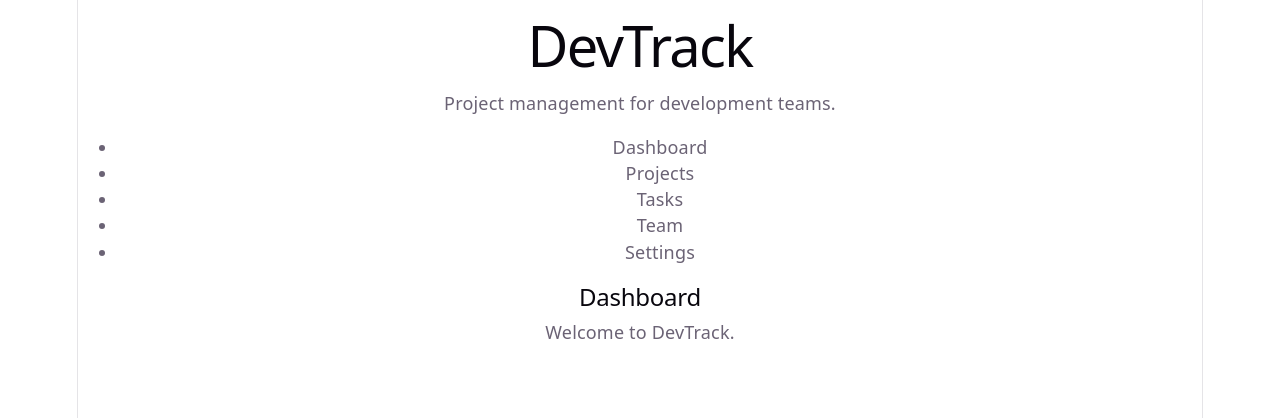
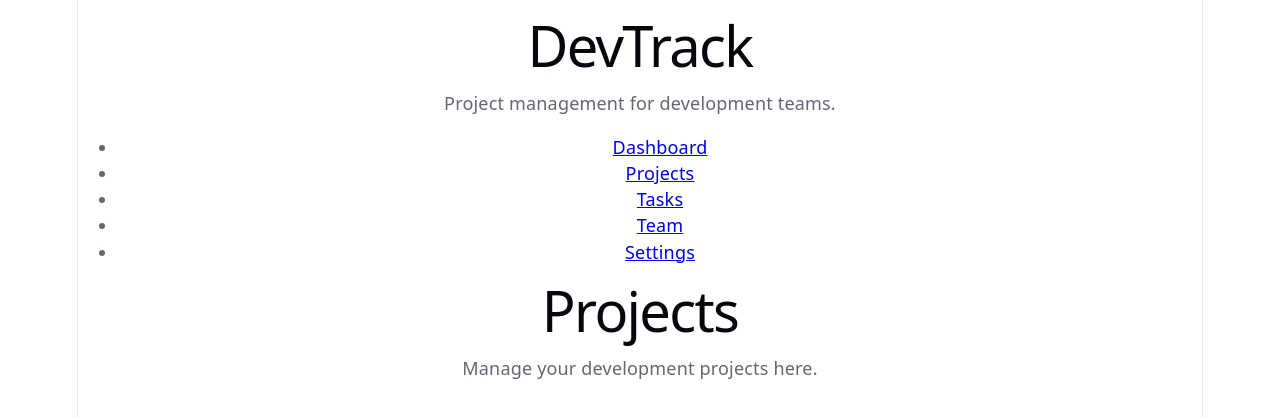
Before and after one commit to mohdamirhasan/devtrack, a React (Vite) app: page /projects in a window 1280 px wide. Shown: the top 418 px of the page. Built offline with nearby package versions, Linux system fonts and the light colour scheme.

Commit message:
feat: add application routing

```diff
--- a/package.json
+++ b/package.json
@@ -11,7 +11,8 @@
   },
   "dependencies": {
     "react": "^19.2.8",
-    "react-dom": "^19.2.8"
+    "react-dom": "^19.2.8",
+    "react-router": "^8.3.0"
   },
   "devDependencies": {
     "@types/node": "^24.13.3",
--- a/src/App.tsx
+++ b/src/App.tsx
@@ -1,11 +1,24 @@
+import {BrowserRouter , Routes, Route} from 'react-router'
 import Layout from './components/Layout'
+import Dashboard from './pages/Dashboard'
+import Projects from './pages/Projects'
+import Tasks from './pages/Tasks'
+import Team from './pages/Team'
+import Settings from './pages/Settings'
 
 function App() {
   return (
-    <Layout>
-      <h2>Dashboard</h2>
-      <p>Welcome to DevTrack.</p>
-    </Layout>
+    <BrowserRouter>
+      <Layout>
+        <Routes>
+          <Route path="/" element={<Dashboard />} />
+          <Route path="/projects" element={<Projects />} />
+          <Route path="/tasks" element={<Tasks />} />
+          <Route path="/team" element={<Team />} />
+          <Route path="/settings" element={<Settings />} />
+        </Routes>
+      </Layout>
+    </BrowserRouter>
   )
 }
 
--- a/src/components/Sidebar.tsx
+++ b/src/components/Sidebar.tsx
@@ -1,13 +1,25 @@
+import { NavLink } from 'react-router'
+
 function Sidebar() {
   return (
     <aside>
       <nav>
         <ul>
-          <li>Dashboard</li>
-          <li>Projects</li>
-          <li>Tasks</li>
-          <li>Team</li>
-          <li>Settings</li>
+          <li>
+            <NavLink to="/dashboard">Dashboard</NavLink>
+          </li>
+          <li>
+            <NavLink to="/projects">Projects</NavLink>
+          </li>
+          <li>
+            <NavLink to="/tasks">Tasks</NavLink>
+          </li>
+          <li>
+            <NavLink to="/team">Team</NavLink>
+          </li>
+          <li>
+            <NavLink to="/settings">Settings</NavLink>
+          </li>
         </ul>
       </nav>
     </aside>
--- /dev/null
+++ b/src/pages/Dashboard.tsx
@@ -0,0 +1,10 @@
+function Dashboard() {
+  return (
+    <main>
+      <h1>Dashboard</h1>
+      <p>Welcome to DevTrack.</p>
+    </main>
+  )
+}
+
+export default Dashboard
--- /dev/null
+++ b/src/pages/Projects.tsx
@@ -0,0 +1,10 @@
+function Projects() {
+  return (
+    <main>
+      <h1>Projects</h1>
+      <p>Manage your development projects here.</p>
+    </main>
+  )
+}
+
+export default Projects
--- /dev/null
+++ b/src/pages/Settings.tsx
@@ -0,0 +1,10 @@
+function Settings() {
+  return (
+    <main>
+      <h1>Settings</h1>
+      <p>Configure your DevTrack settings here.</p>
+    </main>
+  )
+}
+
+export default Settings
--- /dev/null
+++ b/src/pages/Tasks.tsx
@@ -0,0 +1,10 @@
+function Tasks() {
+  return (
+    <main>
+      <h1>Tasks</h1>
+      <p>Manage your development tasks here.</p>
+    </main>
+  )
+}
+
+export default Tasks
--- /dev/null
+++ b/src/pages/Team.tsx
@@ -0,0 +1,10 @@
+function Team() {
+  return (
+    <main>
+      <h1>Team</h1>
+      <p>Manage your development team here.</p>
+    </main>
+  )
+}
+
+export default Team
```
Also changed, not shown: 1 other file (tests, documents, lock files or other folders).
